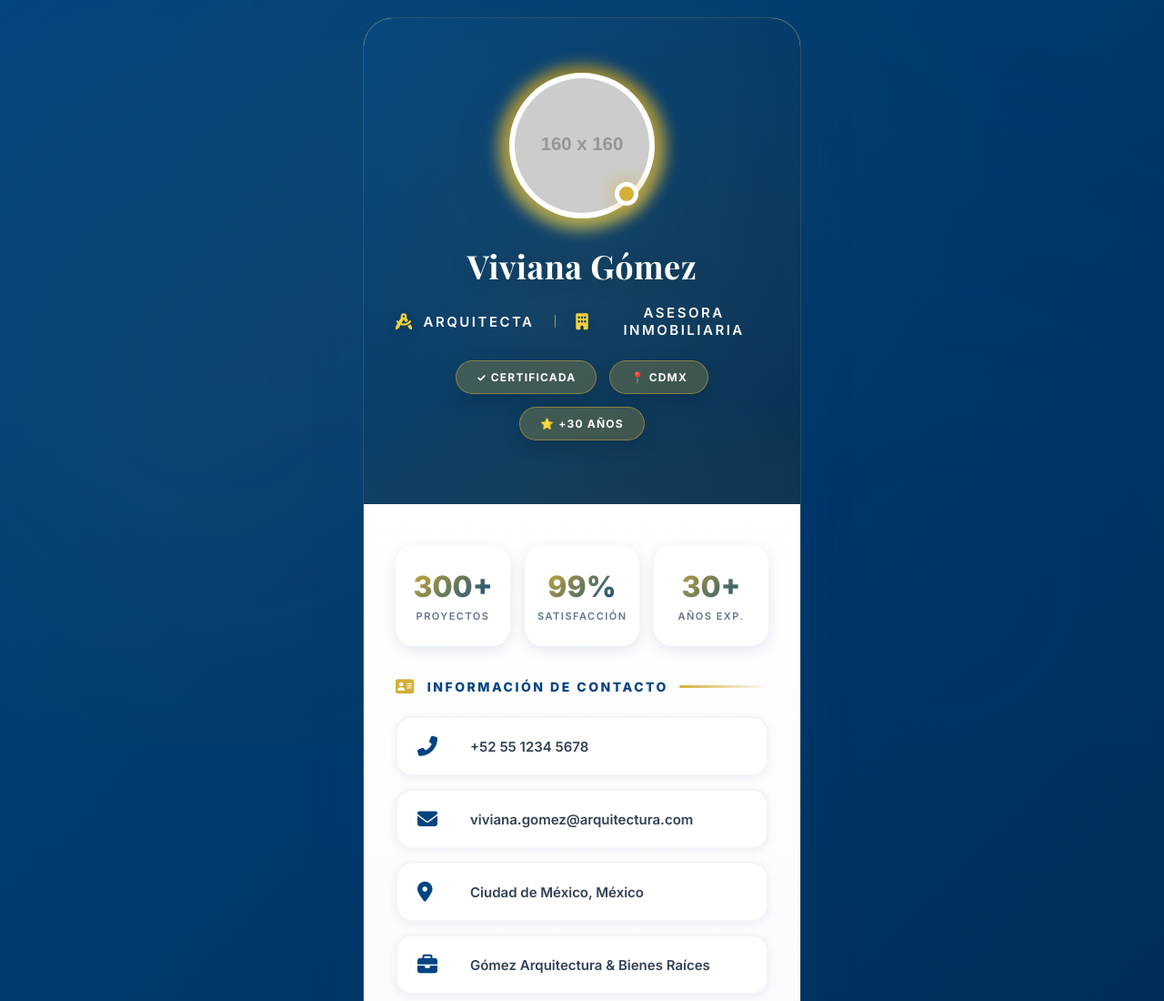
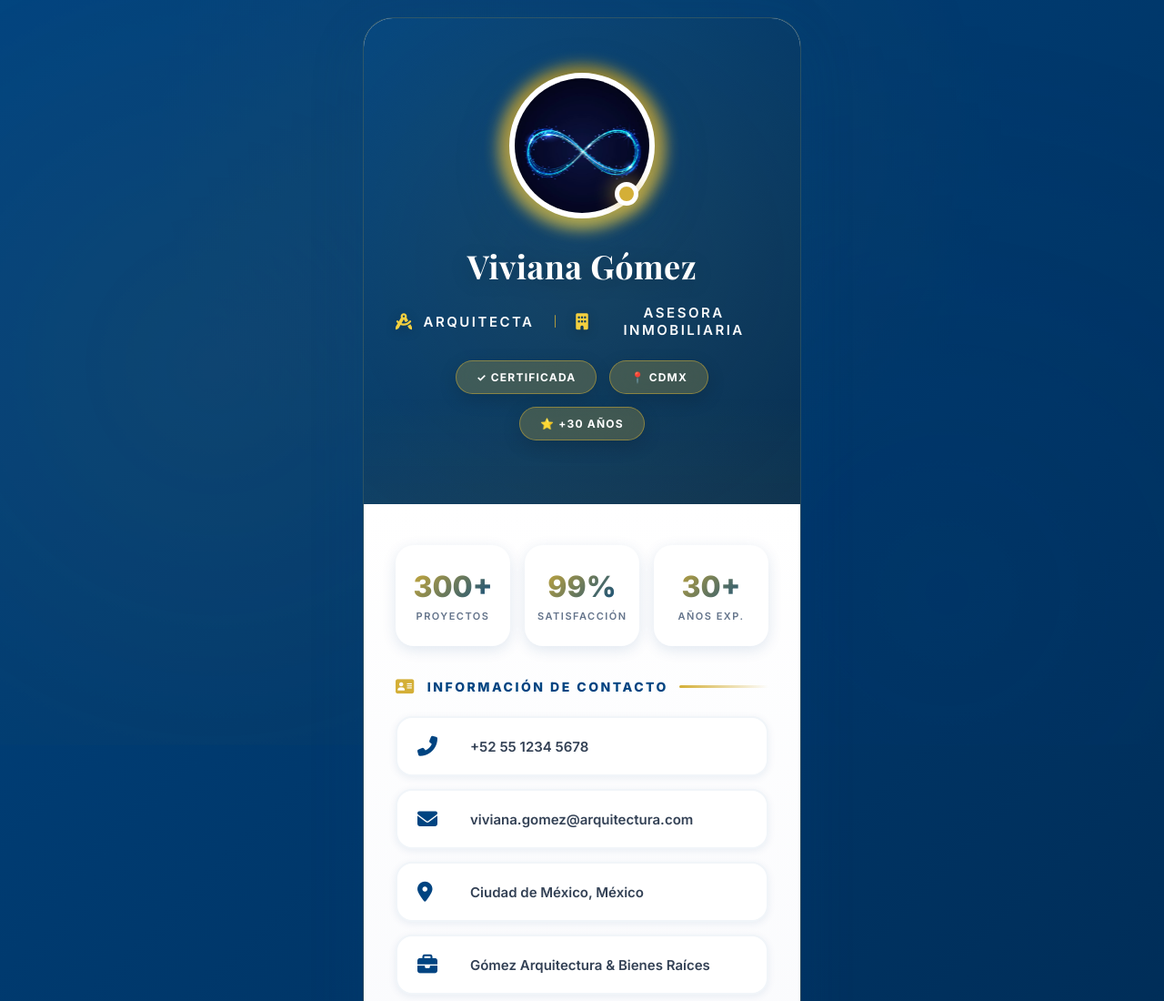
Before and after one commit to bleudigital111/asesorinmobiliario, a plain HTML site: page index.html in a window 1280 px wide. Shown: the top 1100 px of the page at 91% size. Drawn offline with nearby package versions, Linux system fonts and the light colour scheme; placeholder pictures from the web are drawn by us.

Commit message:
tercer commit

```diff
--- a/index.html
+++ b/index.html
@@ -855,7 +855,7 @@
     <div class="card">
         <div class="header">
             <div class="profile-img-container">
-                <img src="https://via.placeholder.com/160" alt="Arq. Viviana Gómez" class="profile-img">
+                <img src="img/1.JPG" alt="Arq. Viviana Gómez" class="profile-img">
                 <div class="status-badge"></div>
             </div>
             <h1 class="name">Viviana Gómez</h1>
```
Also changed, not shown: img/1.JPG (added), img/simbolo-infinito-efecto-luminoso.png (added).
